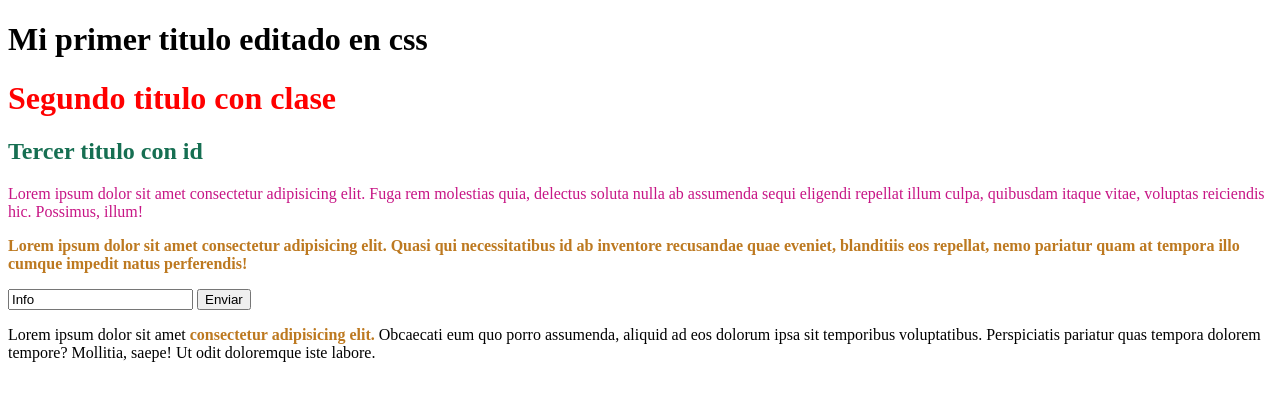
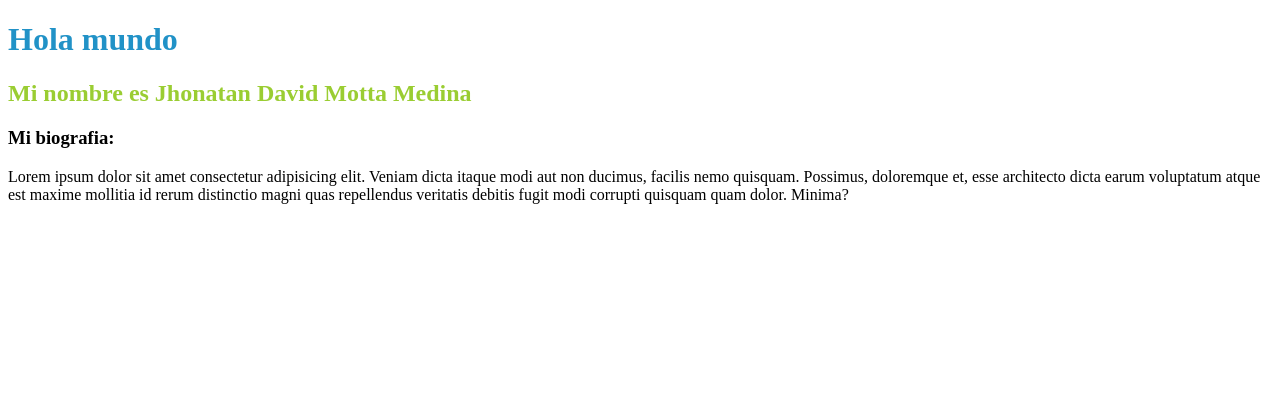
Before and after one commit to JhonatanDavidMottaMedinaADSO/Actividad-CSS, a plain HTML site: page index.html in a window 1280 px wide. Drawn offline with Linux system fonts and the light colour scheme.

Commit message:
Especificidad

```diff
--- a/index.html
+++ b/index.html
@@ -10,20 +10,13 @@
 </head>
 
 <body>
-    <h1>Mi primer titulo editado en css</h1>
-    <h1 class="titulo-h1">Segundo titulo con clase</h1>
-    <h2 id="id-element">Tercer titulo con id</h2>
-    <p atributo="atr">Lorem ipsum dolor sit amet consectetur adipisicing elit. Fuga rem molestias quia, delectus soluta
-        nulla ab
-        assumenda sequi eligendi repellat illum culpa, quibusdam itaque vitae, voluptas reiciendis hic. Possimus, illum!
-    </p>
-    <p><b>Lorem ipsum dolor sit amet consectetur adipisicing elit. Quasi qui necessitatibus id ab inventore recusandae
-            quae eveniet, blanditiis eos repellat, nemo pariatur quam at tempora illo cumque impedit natus
-            perferendis!</b></p>
-    <input type="text" value="Info">
-    <button>Enviar</button>
-    <p class="pseudo-element">Lorem ipsum dolor sit amet <b>consectetur adipisicing elit.</b> Obcaecati eum quo porro assumenda, aliquid ad eos dolorum ipsa sit temporibus voluptatibus. Perspiciatis pariatur quas tempora dolorem tempore? Mollitia, saepe! Ut odit doloremque iste labore.
-    </p>
+    <h1 class="colorblue">Hola mundo</h1>
+    <h2 class="nombre" prueba="test" id="idPrueba" style="color:brown">Mi nombre es Jhonatan David Motta Medina</h2>
+    <h3>Mi biografia:</h3>
+    <p>Lorem ipsum dolor sit amet consectetur adipisicing elit. Veniam dicta itaque modi aut non ducimus, facilis nemo
+        quisquam. Possimus, doloremque et, esse architecto dicta earum voluptatum atque est maxime mollitia id rerum
+        distinctio magni quas repellendus veritatis debitis fugit modi corrupti quisquam quam dolor. Minima?</p>
+
 </body>
 
 </html>
--- a/style.css
+++ b/style.css
@@ -1,34 +1,36 @@
-/* Selector universal selecciona todos los elementos */
-/* * {
-    color: #8a2be3;
-} */
+/* !important
+________________
+estilos en linea
+________________
+Identificadores (id)
+________________
+clases
+pseudo-clases
+atributos
+________________
+elementos
+pseudo-elementos */
 
-/* Selector de tipo es de decir todos los h1
+.colorblue {
+    color: #2192c7;
+}
+
 h1 {
-    color: #bd7920
-} */
-
-/* Selector de tipo clases */
-.titulo-h1 {
     color: #ff0000;
 }
 
-/* Selector de tipo ID */
-#id-element{
-    color: #166f52;
+#idPrueba {
+    color: olive;
 }
 
-/* Selector por atributo */
-[atributo="atr"] {
-    color: #c71585;
+.nombre{
+ color: maroon;
 }
 
-/* Selector descendiente */
-p b {
-    color: #bd7920;
+[prueba="test"] {
+color: aqua;
 }
 
-/* Selector pseudoclase */
-.pseudo-element b:hover{
-    color: #c71585;
+h2 {
+    color: yellowgreen !important;
 }
```
